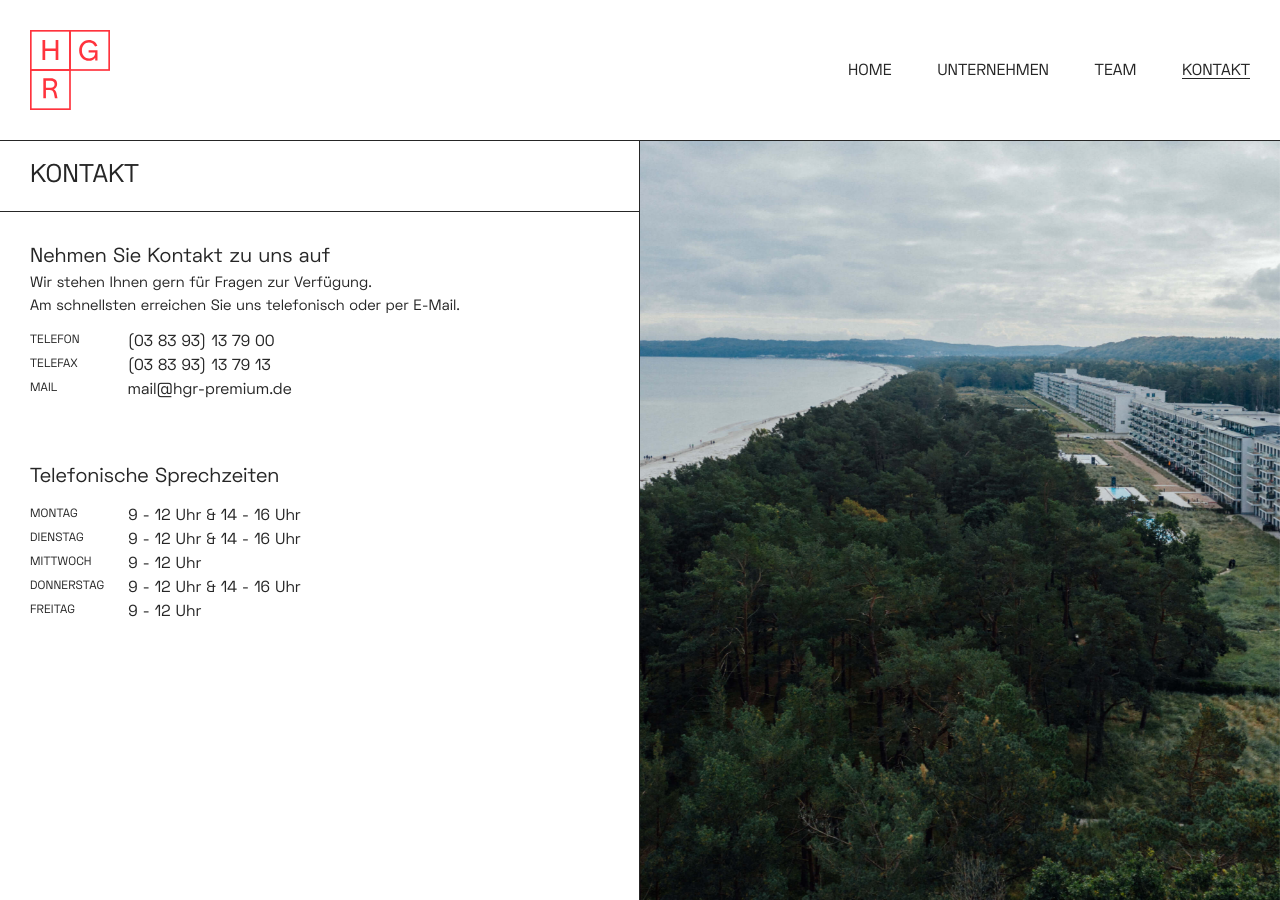
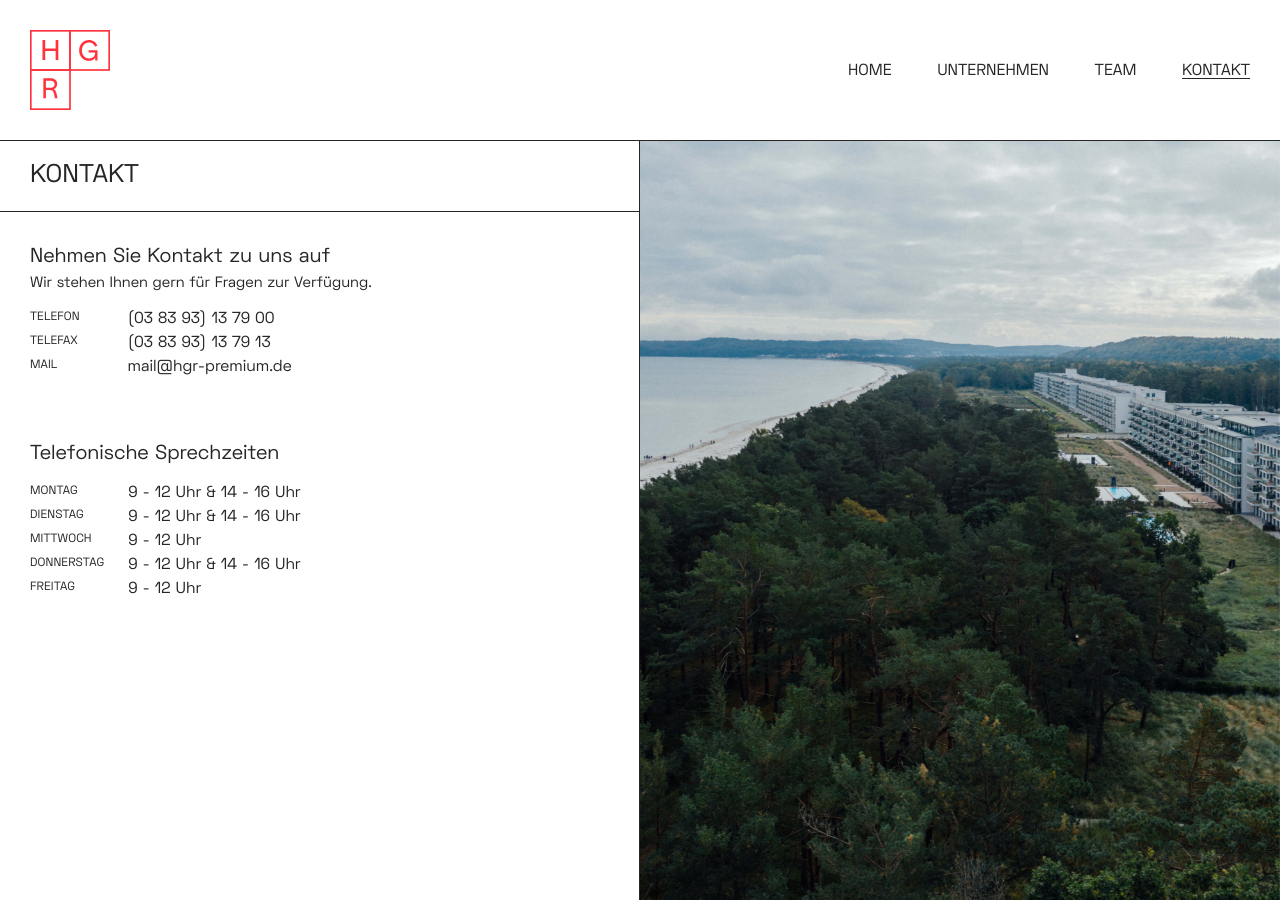
Before and after one commit to nikitasarejko/hgr, a Jekyll site: the page built from kontakt.markdown, in a window 1280 px wide and 900 px high. Built offline with Jekyll 4.4.1, drawn with Linux system fonts in a browser that asks for light colours; nearby versions of some CDN libraries.

Commit message:
Updated Kontakt

```diff
--- a/kontakt.markdown
+++ b/kontakt.markdown
@@ -26,5 +26,3 @@ layout: kontakt
 ## Nehmen Sie Kontakt zu uns auf
 
 Wir stehen Ihnen gern für Fragen zur Verfügung.
-
-Am schnellsten erreichen Sie uns telefonisch oder per E-Mail.
```
